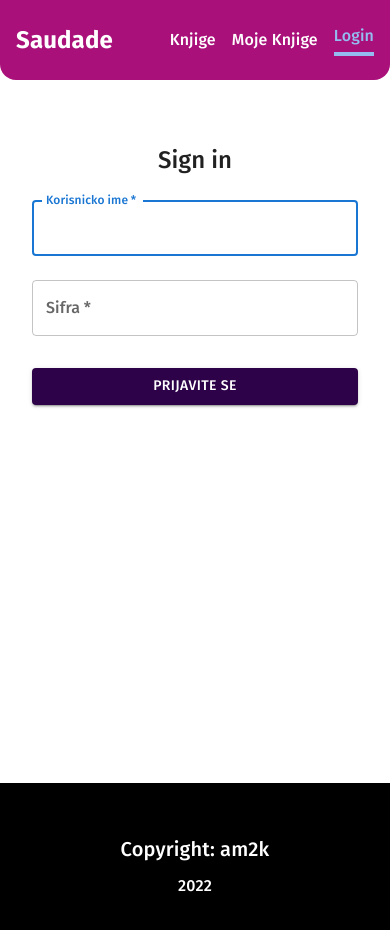
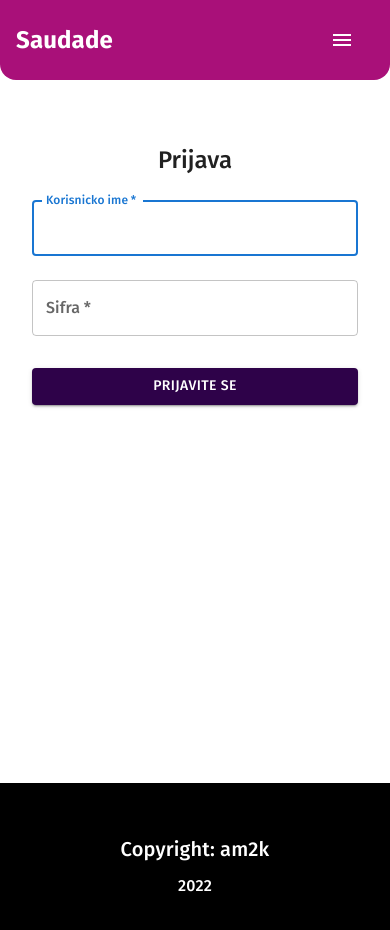
Before and after one commit to mr-am2k/web-projekat, a React (Create React App) app: page /login in a window 390 px wide. Shown: the top 930 px of the page. Built offline with nearby package versions, Linux system fonts and the light colour scheme; no server answers.

Commit message:
Added hamburger menu for mobile devices

```diff
--- a/package.json
+++ b/package.json
@@ -5,6 +5,7 @@
   "dependencies": {
     "@emotion/react": "^11.9.0",
     "@emotion/styled": "^11.8.1",
+    "@mui/icons-material": "^5.8.0",
     "@mui/material": "^5.7.0",
     "@reduxjs/toolkit": "^1.8.1",
     "@testing-library/jest-dom": "^5.16.4",
--- a/src/components/UI/BookCard.jsx
+++ b/src/components/UI/BookCard.jsx
@@ -89,9 +89,8 @@ const BookCard = (props) => {
   };
   const removeFromMyBooksHandler = () => {
     let temporaryBooks = [...myBooks];
-    let i = getID(myBooks, props.bookName)
-    console.log(i)
-    temporaryBooks.splice(i, 1);
+    let id = getID(myBooks, props.bookName)
+    temporaryBooks.splice(id, 1);
     dispatch(updateMyBooks(temporaryBooks));
   };
   return (
--- a/src/components/navigation/Navbar.jsx
+++ b/src/components/navigation/Navbar.jsx
@@ -1,4 +1,6 @@
-import { Container } from '@mui/material';
+import { Container, Button, Menu, MenuItem } from '@mui/material';
+import MenuIcon from '@mui/icons-material/Menu';
+import { useState } from 'react';
 import { NavLink, Link } from 'react-router-dom';
 import { useSelector, useDispatch } from 'react-redux';
 import { adminActions } from '../../store/admin-slice';
@@ -9,6 +11,14 @@ const MainNavigation = () => {
   const adminStatusHandler = () => {
     dispatch(adminActions.changeLoginStatus(false));
   };
+  const [anchorEl, setAnchorEl] = useState(null);
+  const open = Boolean(anchorEl);
+  const handleClick = (event) => {
+    setAnchorEl(event.currentTarget);
+  };
+  const handleClose = () => {
+    setAnchorEl(null);
+  };
   return (
     <Container className={classes.container} maxWidth='lg'>
       <nav className={classes.navbar}>
@@ -17,7 +27,57 @@ const MainNavigation = () => {
             <h1 className={classes.logo}>Saudade</h1>
           </NavLink>
         </div>
-        <div className={classes['nav-content']}>
+        <div
+          className={`${classes['nav-content']} ${classes['nav-hamburger']} `}
+        >
+          <Button
+            id='basic-button'
+            aria-controls={open ? 'basic-menu' : undefined}
+            aria-haspopup='true'
+            aria-expanded={open ? 'true' : undefined}
+            onClick={handleClick}
+            className={classes['action-button']}
+          >
+            <MenuIcon />
+          </Button>
+          <Menu
+            id='basic-menu'
+            anchorEl={anchorEl}
+            open={open}
+            onClose={handleClose}
+            MenuListProps={{
+              'aria-labelledby': 'basic-button',
+            }}
+          >
+            <MenuItem
+              className={classes['hamburger-link']}
+              onClick={handleClose}
+            >
+              <Link to='/books'>Knjige</Link>
+            </MenuItem>
+            {!adminStatus && (
+              <MenuItem
+                className={classes['hamburger-link']}
+                onClick={handleClose}
+              >
+                <Link to='/my-books'>Moje Knjige</Link>
+              </MenuItem>
+            )}
+
+            <MenuItem
+              className={classes['hamburger-link']}
+              onClick={handleClose}
+            >
+              {!adminStatus && <Link to='/login'>Prijava</Link>}
+              {adminStatus && (
+                <Link onClick={adminStatusHandler} to='/'>
+                  Logout
+                </Link>
+              )}
+            </MenuItem>
+          </Menu>
+        </div>
+        <div className={`${classes['nav-content']} ${classes['nav-default']}`}>
           <NavLink
             className={(navData) => (navData.isActive ? classes.active : '')}
             to='/books'
@@ -37,7 +97,7 @@ const MainNavigation = () => {
               className={(navData) => (navData.isActive ? classes.active : '')}
               to='/login'
             >
-              Login
+              Prijava
             </NavLink>
           )}
           {adminStatus && (
--- a/src/components/navigation/Navbar.module.css
+++ b/src/components/navigation/Navbar.module.css
@@ -31,3 +31,26 @@
 .nav-content a {
   margin-left: 1rem;
 }
+.action-button {
+  color: white !important;
+  float: right;
+}
+.action-button:hover,
+.action-button:hover {
+  background-color: #570a57 !important;
+}
+.nav-hamburger {
+  display: none;
+}
+.hamburger-link a{
+  color: #570a57  !important;
+  text-decoration: none;
+}
+@media screen and (max-width: 475px) {
+  .nav-hamburger {
+    display: block;
+  }
+  .nav-default {
+    display: none;
+  }
+}
--- a/src/pages/Login.jsx
+++ b/src/pages/Login.jsx
@@ -81,7 +81,7 @@ const Login = () => {
           }}
         >
           <Typography component='h1' variant='h5'>
-            Sign in
+            Prijava
           </Typography>
           <Box
             component='form'
```
Also changed, not shown: 1 other file (tests, documents, lock files or other folders).
